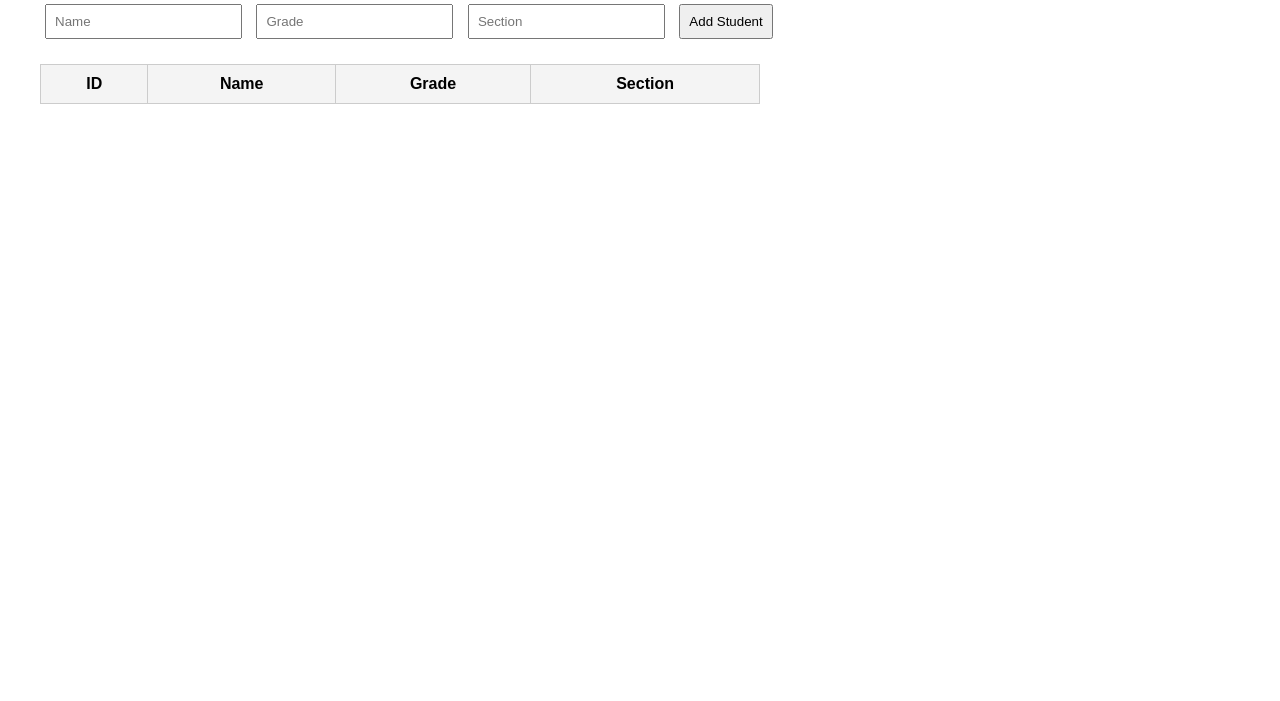
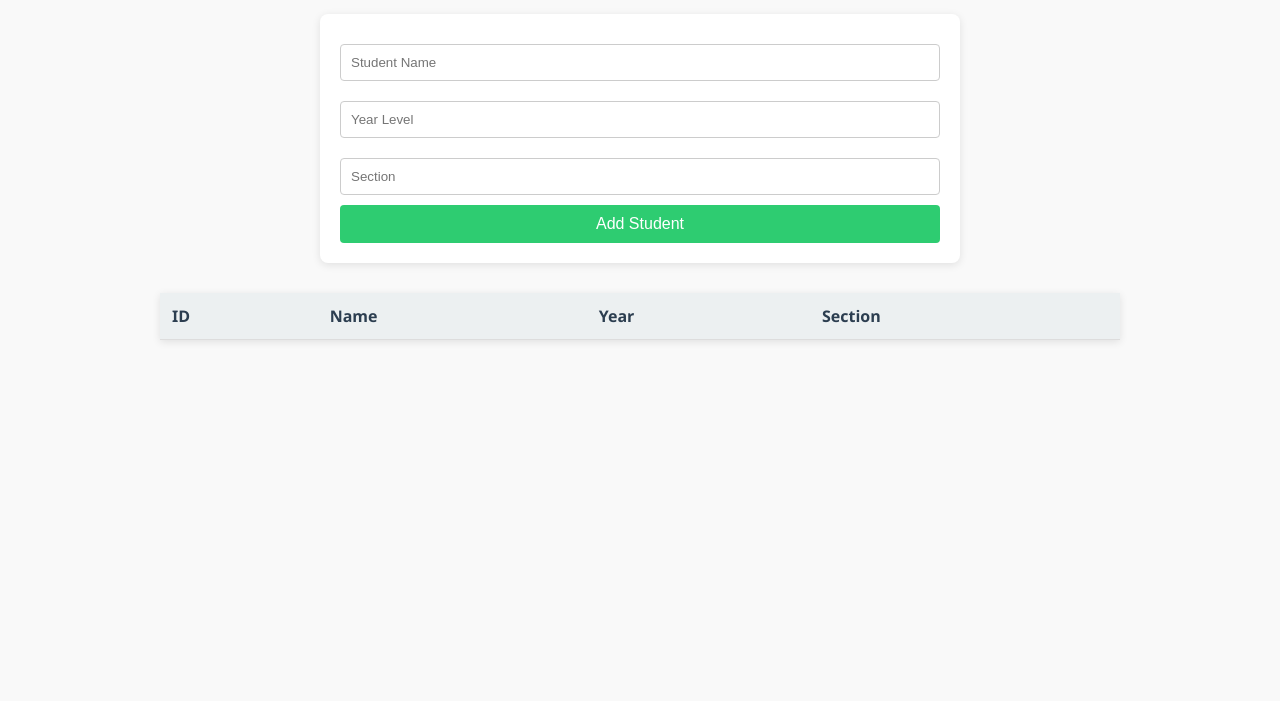
Before and after one commit to colmokylamarie/Kyla-Marie-Colmo, a plain HTML site: page templates/index.html in a window 1280 px wide. Shown: the part 99-800 px from the top of the page. Drawn offline with Linux system fonts and the light colour scheme; no server answers.

Commit message:
index.html

```diff
--- a/templates/index.html
+++ b/templates/index.html
@@ -4,30 +4,101 @@
     <meta charset="UTF-8">
     <title>Student Management System</title>
     <style>
-        body { font-family: Arial; margin: 40px; }
-        h1 { color: #2c3e50; }
-        form { margin-bottom: 20px; }
-        input, button { padding: 8px; margin: 5px; }
-        table { border-collapse: collapse; width: 60%; }
-        th, td { border: 1px solid #ccc; padding: 10px; }
-        th { background-color: #f4f4f4; }
+        body {
+            font-family: 'Segoe UI', Tahoma, Geneva, Verdana, sans-serif;
+            margin: 40px;
+            background-color: #f9f9f9;
+            color: #333;
+        }
+
+        h1 {
+            color: #34495e;
+            text-align: center;
+            margin-bottom: 30px;
+        }
+
+        .form-container {
+            max-width: 600px;
+            margin: 0 auto 30px auto;
+            background-color: #fff;
+            padding: 20px;
+            border-radius: 8px;
+            box-shadow: 0 2px 8px rgba(0,0,0,0.1);
+        }
+
+        .form-container input {
+            width: calc(100% - 22px);
+            padding: 10px;
+            margin: 10px 0;
+            border: 1px solid #ccc;
+            border-radius: 4px;
+        }
+
+        .form-container button {
+            width: 100%;
+            padding: 10px;
+            background-color: #2ecc71;
+            color: white;
+            border: none;
+            border-radius: 4px;
+            font-size: 16px;
+            cursor: pointer;
+        }
+
+        .form-container button:hover {
+            background-color: #27ae60;
+        }
+
+        table {
+            width: 80%;
+            margin: 0 auto;
+            border-collapse: collapse;
+            background-color: #fff;
+            box-shadow: 0 2px 8px rgba(0,0,0,0.1);
+        }
+
+        th, td {
+            padding: 12px;
+            text-align: left;
+            border-bottom: 1px solid #ddd;
+        }
+
+        th {
+            background-color: #ecf0f1;
+            color: #2c3e50;
+        }
+
+        tr:hover {
+            background-color: #f1f1f1;
+        }
+
+        @media (max-width: 768px) {
+            table, .form-container {
+                width: 95%;
+            }
+        }
     </style>
 </head>
 <body>
 
     <h1>Student Management System</h1>
 
-    <form id="studentForm">
-        <input type="text" id="name" placeholder="Name" required>
-        <input type="number" id="grade" placeholder="Grade" required>
-        <input type="text" id="section" placeholder="Section" required>
-        <button type="submit">Add Student</button>
-    </form>
+    <div class="form-container">
+        <form id="studentForm">
+            <input type="text" id="name" placeholder="Student Name" required>
+            <input type="number" id="year" placeholder="Year Level" required>
+            <input type="text" id="section" placeholder="Section" required>
+            <button type="submit">Add Student</button>
+        </form>
+    </div>
 
     <table id="studentTable">
         <thead>
             <tr>
-                <th>ID</th><th>Name</th><th>Grade</th><th>Section</th>
+                <th>ID</th>
+                <th>Name</th>
+                <th>Year</th>
+                <th>Section</th>
             </tr>
         </thead>
         <tbody></tbody>
@@ -46,7 +117,7 @@
                         const row = `<tr>
                             <td>${student.id}</td>
                             <td>${student.name}</td>
-                            <td>${student.grade}</td>
+                            <td>${student.year}</td>
                             <td>${student.section}</td>
                         </tr>`;
                         tableBody.innerHTML += row;
@@ -58,7 +129,7 @@
             e.preventDefault();
             const student = {
                 name: document.getElementById('name').value,
-                grade: parseInt(document.getElementById('grade').value),
+                year: parseInt(document.getElementById('year').value),
                 section: document.getElementById('section').value
             };
 
```
